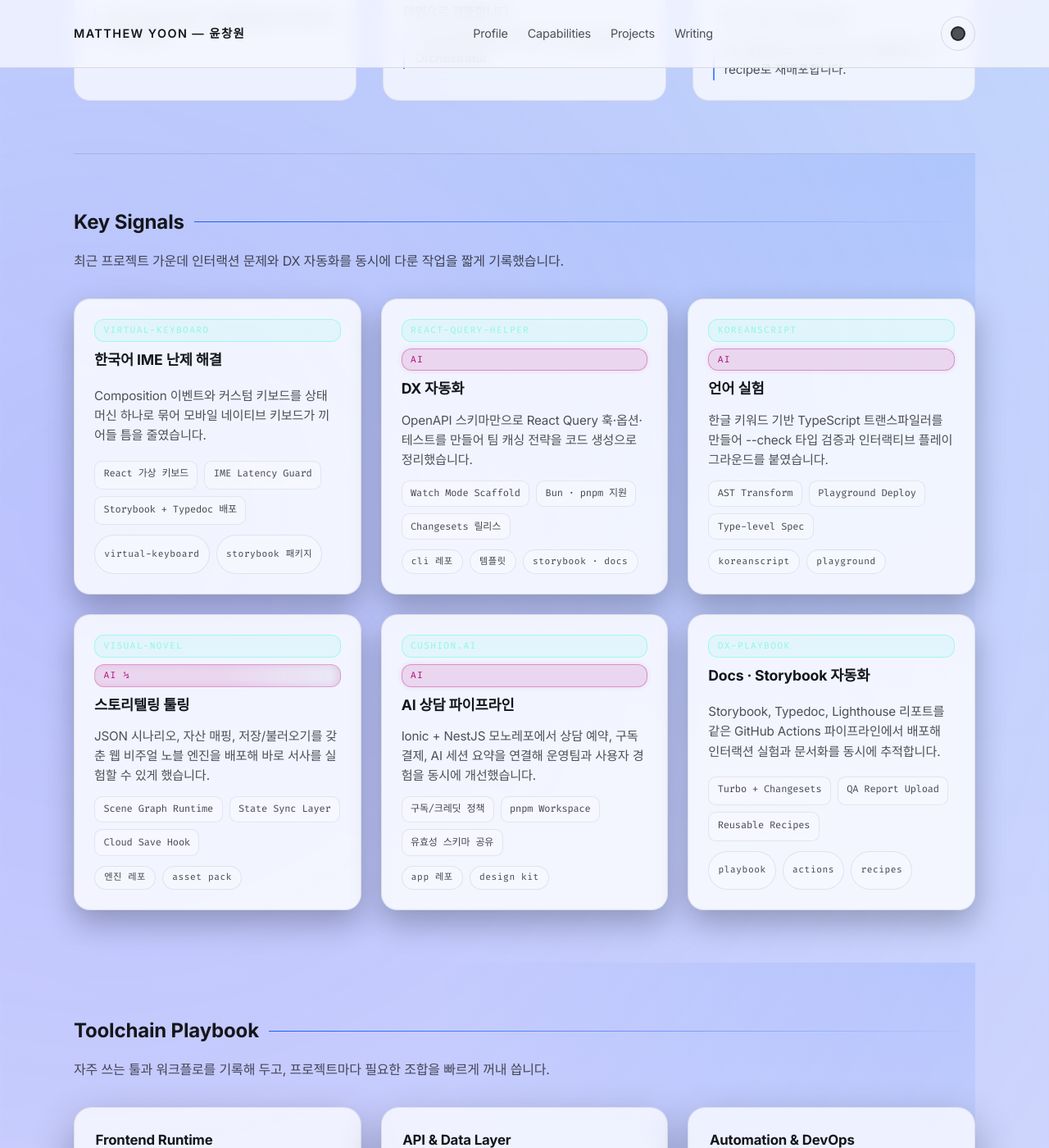
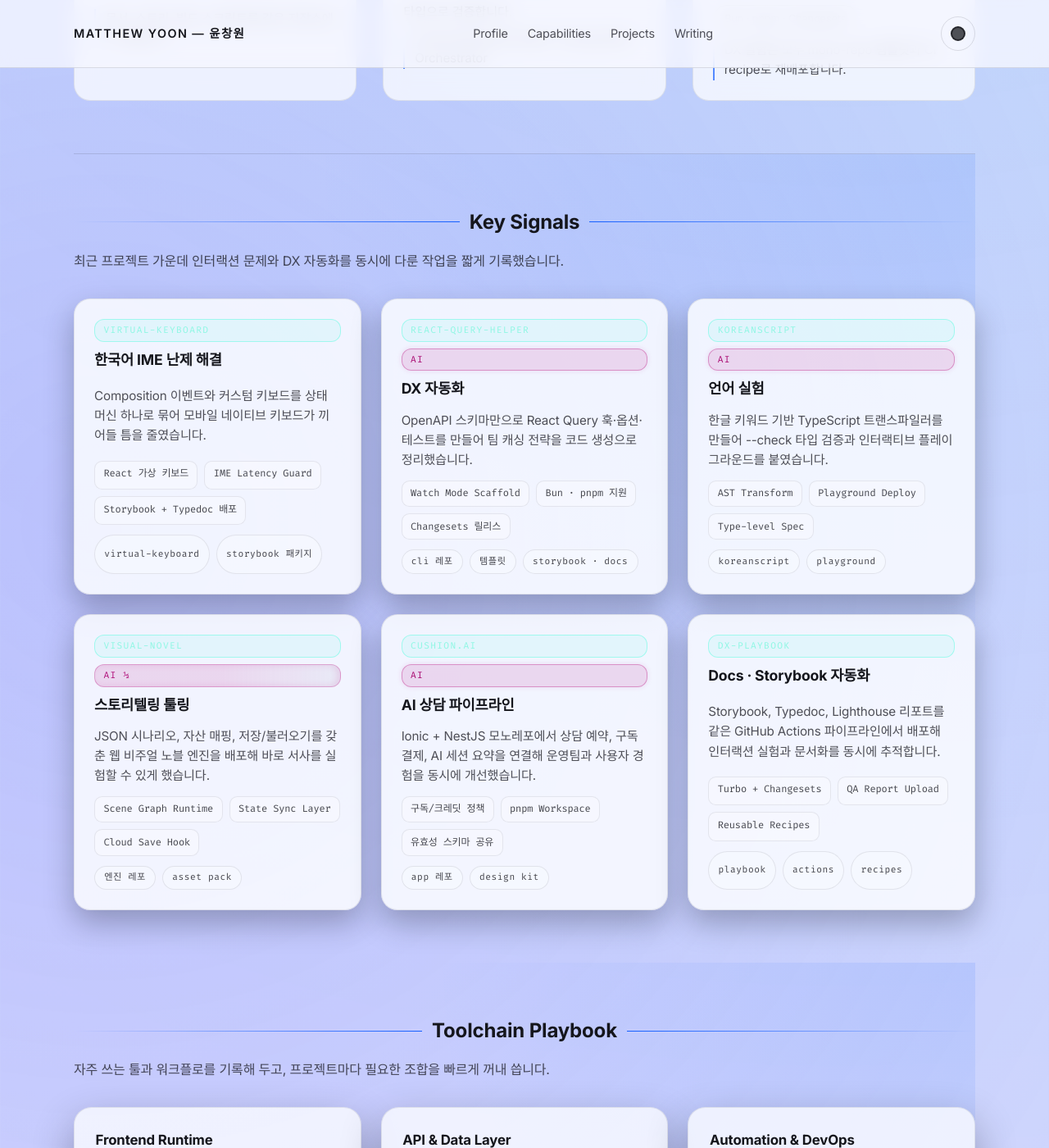
Before and after one commit to uiwwsw/uiwwsw.github.io, a Jekyll site: the page built from index.markdown, in a window 1280 px wide and 1400 px high, scrolled down 990 px. Shown: the whole window at 82% size. Built offline with Jekyll 4.4.1, drawn with Linux system fonts in a browser that asks for light colours; nearby versions of some CDN libraries.

Commit message:
Center align Project Signals divider

```diff
--- a/assets/css/style.css
+++ b/assets/css/style.css
@@ -701,13 +701,23 @@ a:hover {
   margin: 0 0 1rem;
   display: flex;
   align-items: center;
+  justify-content: center;
   gap: 0.75rem;
+  text-align: center;
 }
 
+.section__title::before,
 .section__title::after {
   content: '';
   flex: 1;
   height: 1px;
+}
+
+.section__title::before {
+  background: linear-gradient(90deg, transparent, var(--accent));
+}
+
+.section__title::after {
   background: linear-gradient(90deg, var(--accent), transparent);
 }
 
```
